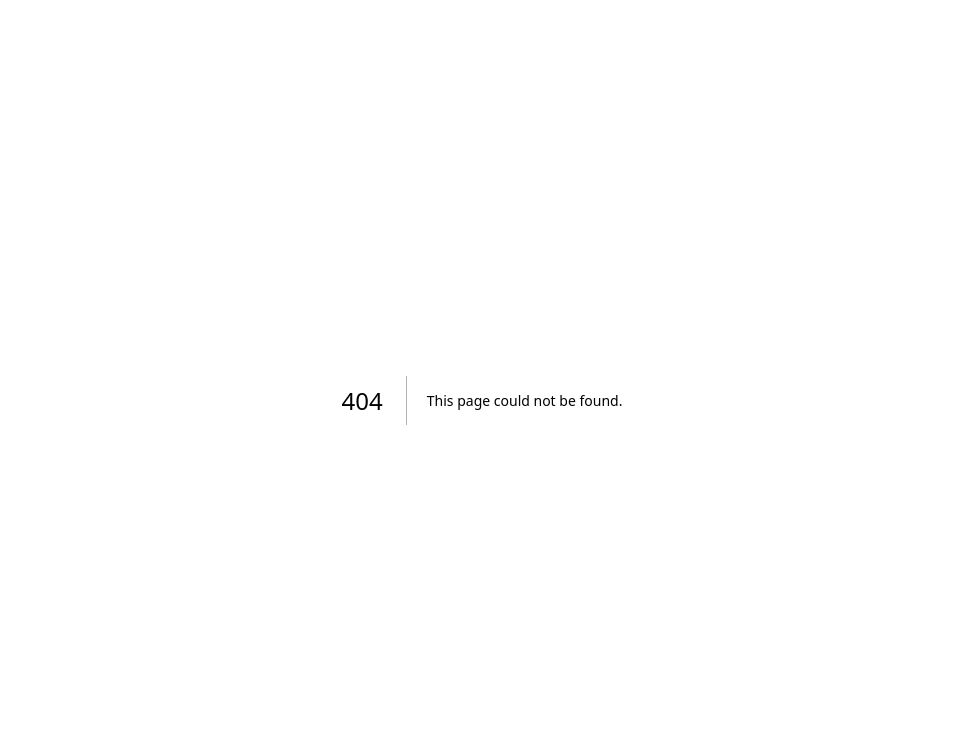
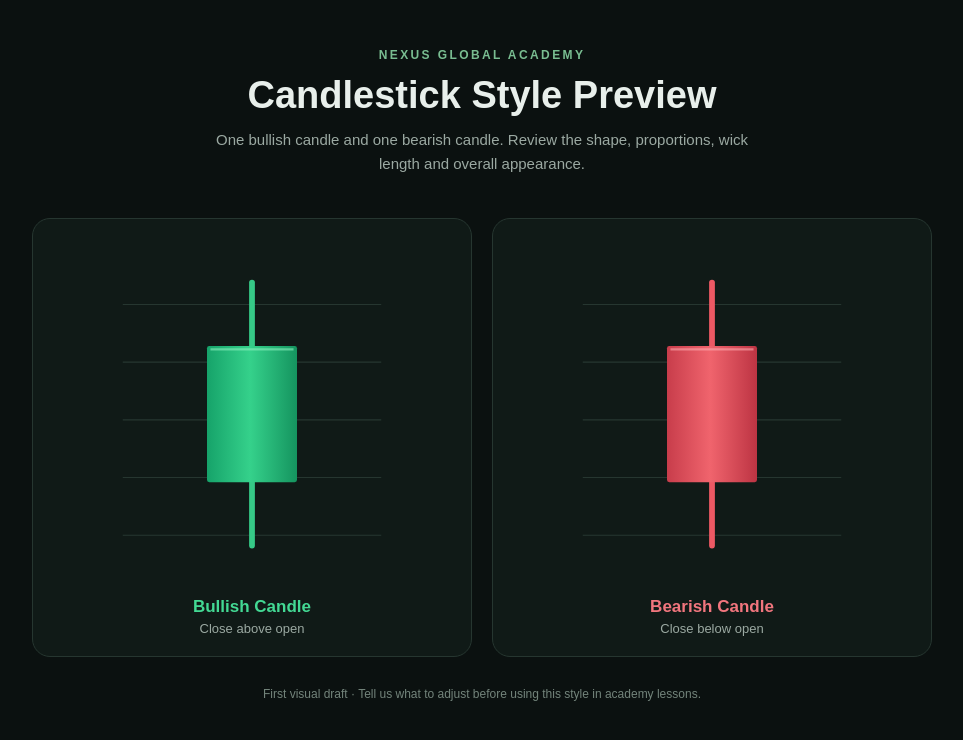
Before and after one commit to Oxlucky/NEXUS-GLOBAL-ACADEMY-EDUCATION, a Next.js app: page /candle-sample in a window 1280 px wide. Before the commit this address had no page. Shown: the top 740 px of the page, without its empty margins (158-1121 px from the left). Built offline with nearby package versions, Linux system fonts and the light colour scheme.

Commit message:
Add clean bullish and bearish candlestick sample preview

```diff
--- /dev/null
+++ b/app/candle-sample/page.tsx
@@ -0,0 +1,138 @@
+export default function CandleSamplePage() {
+  return (
+    <main
+      style={{
+        minHeight: "100vh",
+        background: "#0b1110",
+        color: "#e8efeb",
+        padding: "48px 20px",
+        fontFamily: "Arial, Helvetica, sans-serif",
+      }}
+    >
+      <div style={{ maxWidth: 900, margin: "0 auto" }}>
+        <p
+          style={{
+            color: "#79bd91",
+            fontSize: 12,
+            fontWeight: 700,
+            letterSpacing: "0.2em",
+            textAlign: "center",
+            margin: "0 0 12px",
+          }}
+        >
+          NEXUS GLOBAL ACADEMY
+        </p>
+        <h1
+          style={{
+            fontSize: "clamp(26px, 4vw, 38px)",
+            lineHeight: 1.15,
+            textAlign: "center",
+            margin: "0 0 10px",
+            fontWeight: 650,
+          }}
+        >
+          Candlestick Style Preview
+        </h1>
+        <p
+          style={{
+            color: "#9ba9a2",
+            textAlign: "center",
+            margin: "0 auto 42px",
+            fontSize: 15,
+            lineHeight: 1.6,
+            maxWidth: 560,
+          }}
+        >
+          One bullish candle and one bearish candle. Review the shape, proportions,
+          wick length and overall appearance.
+        </p>
+
+        <div
+          style={{
+            display: "grid",
+            gridTemplateColumns: "repeat(auto-fit, minmax(250px, 1fr))",
+            gap: 20,
+          }}
+        >
+          <section
+            style={{
+              border: "1px solid #263630",
+              borderRadius: 18,
+              background: "#101a17",
+              padding: "22px 18px 20px",
+              textAlign: "center",
+            }}
+          >
+            <svg
+              viewBox="0 0 260 300"
+              role="img"
+              aria-label="Single bullish candlestick with green body and upper and lower wicks"
+              style={{ display: "block", width: "100%", maxWidth: 300, margin: "0 auto" }}
+            >
+              <defs>
+                <linearGradient id="bullBody" x1="0" y1="0" x2="1" y2="0">
+                  <stop offset="0%" stopColor="#16a36a" />
+                  <stop offset="48%" stopColor="#35d18b" />
+                  <stop offset="100%" stopColor="#15945f" />
+                </linearGradient>
+              </defs>
+              {[55, 105, 155, 205, 255].map((y) => (
+                <line key={y} x1="18" y1={y} x2="242" y2={y} stroke="#263630" strokeWidth="1" />
+              ))}
+              <line x1="130" y1="36" x2="130" y2="264" stroke="#36c987" strokeWidth="5" strokeLinecap="round" />
+              <rect x="91" y="91" width="78" height="118" rx="2" fill="url(#bullBody)" />
+              <line x1="94" y1="94" x2="166" y2="94" stroke="#8af0bd" strokeWidth="2" opacity=".6" />
+            </svg>
+            <h2 style={{ color: "#43d994", fontSize: 17, margin: "10px 0 4px" }}>Bullish Candle</h2>
+            <p style={{ color: "#9ba9a2", fontSize: 13, margin: 0 }}>Close above open</p>
+          </section>
+
+          <section
+            style={{
+              border: "1px solid #263630",
+              borderRadius: 18,
+              background: "#101a17",
+              padding: "22px 18px 20px",
+              textAlign: "center",
+            }}
+          >
+            <svg
+              viewBox="0 0 260 300"
+              role="img"
+              aria-label="Single bearish candlestick with red body and upper and lower wicks"
+              style={{ display: "block", width: "100%", maxWidth: 300, margin: "0 auto" }}
+            >
+              <defs>
+                <linearGradient id="bearBody" x1="0" y1="0" x2="1" y2="0">
+                  <stop offset="0%" stopColor="#c83d4b" />
+                  <stop offset="48%" stopColor="#f0646d" />
+                  <stop offset="100%" stopColor="#bd3443" />
+                </linearGradient>
+              </defs>
+              {[55, 105, 155, 205, 255].map((y) => (
+                <line key={y} x1="18" y1={y} x2="242" y2={y} stroke="#263630" strokeWidth="1" />
+              ))}
+              <line x1="130" y1="36" x2="130" y2="264" stroke="#ed5964" strokeWidth="5" strokeLinecap="round" />
+              <rect x="91" y="91" width="78" height="118" rx="2" fill="url(#bearBody)" />
+              <line x1="94" y1="94" x2="166" y2="94" stroke="#ffb1b5" strokeWidth="2" opacity=".55" />
+            </svg>
+            <h2 style={{ color: "#f2767e", fontSize: 17, margin: "10px 0 4px" }}>Bearish Candle</h2>
+            <p style={{ color: "#9ba9a2", fontSize: 13, margin: 0 }}>Close below open</p>
+          </section>
+        </div>
+
+        <p
+          style={{
+            color: "#73847b",
+            textAlign: "center",
+            fontSize: 12,
+            lineHeight: 1.6,
+            margin: "28px auto 0",
+          }}
+        >
+          First visual draft · Tell us what to adjust before using this style in academy lessons.
+        </p>
+      </div>
+    </main>
+  );
+}
```
